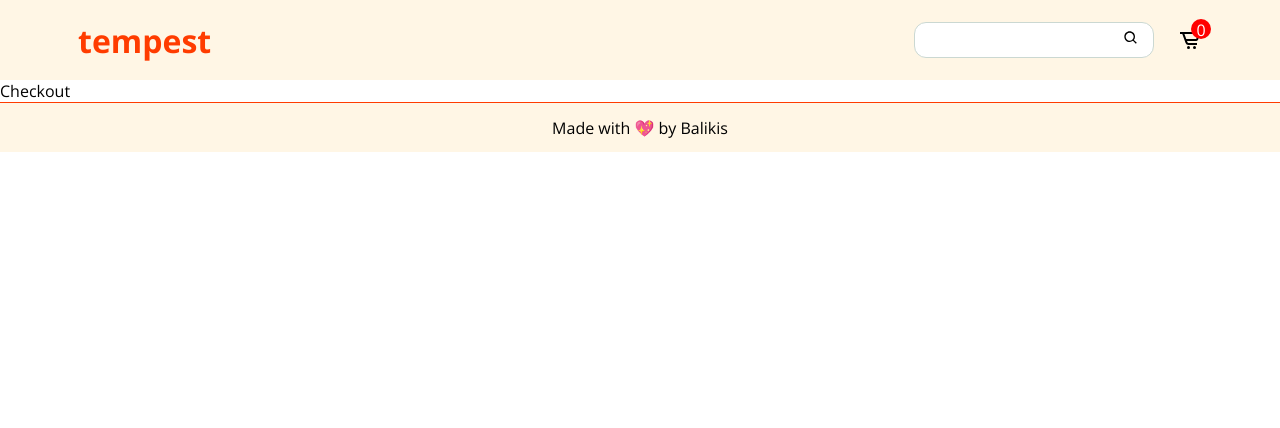
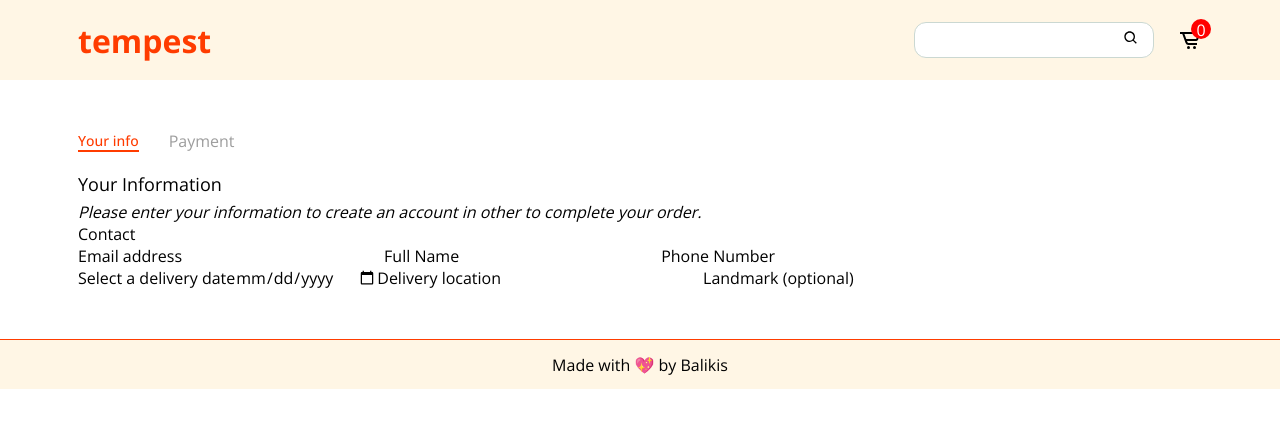
Before and after one commit to Qreamville/Tempest-Foods, a Next.js app: page /checkout in a window 1280 px wide. Shown: the top 428 px of the page. Built offline with nearby package versions, Linux system fonts and the light colour scheme.

Commit message:
feat: update checkout page

```diff
--- a/app/checkout/page.tsx
+++ b/app/checkout/page.tsx
@@ -1,7 +1,25 @@
-import React from "react";
+"use client";
+
+import Payment from "@/components/Checkout/Payment";
+import YourInfo from "@/components/Checkout/YourInfo";
+import React, { useState } from "react";
 
 const Checkout = () => {
-  return <div>Checkout</div>;
+  const [tab, setTab] = useState("info");
+  const currentTab = tab === "info";
+
+  return (
+    <main className="checkout-page">
+      <div className="tab">
+        <div className={`${currentTab ? "is-active" : ""}`}>Your info</div>
+        <div>Payment</div>
+      </div>
+      <div>
+        {tab === "info" && <YourInfo />}
+        {tab === "payment" && <Payment />}
+      </div>
+    </main>
+  );
 };
 
 export default Checkout;
--- /dev/null
+++ b/components/Checkout/InfoForm.tsx
@@ -0,0 +1,27 @@
+import React from "react";
+
+const InfoForm = () => {
+  return (
+    <form>
+      <h4>Contact</h4>
+      <div className="contact">
+        <label htmlFor="email">Email address</label>
+        <input type="text" id="email" />
+        <label htmlFor="full-name">Full Name</label>
+        <input type="text" id="full-name" />
+        <label htmlFor="phone-no">Phone Number</label>
+        <input type="text" id="phone-no" />
+      </div>
+      <div className="delivery-details">
+        <label htmlFor="delivery-date">Select a delivery date</label>
+        <input type="date" id="delivery-date" />
+        <label htmlFor="delivery-location">Delivery location</label>
+        <input type="text" id="delivery-location" />
+        <label htmlFor="landmark">Landmark (optional)</label>
+        <input type="text" id="landmark" />
+      </div>
+    </form>
+  );
+};
+
+export default InfoForm;
--- /dev/null
+++ b/components/Checkout/Payment.tsx
@@ -0,0 +1,7 @@
+import React from "react";
+
+const Payment = () => {
+  return <div>Payment</div>;
+};
+
+export default Payment;
--- /dev/null
+++ b/components/Checkout/YourInfo.tsx
@@ -0,0 +1,19 @@
+import React from "react";
+import InfoForm from "./InfoForm";
+
+const YourInfo = () => {
+  return (
+    <div className="info">
+      <div className="header">
+        <h4>Your Information</h4>
+        <span>
+          Please enter your information to create an account in other to
+          complete your order.
+        </span>
+      </div>
+      <InfoForm />
+    </div>
+  );
+};
+
+export default YourInfo;
--- a/package.json
+++ b/package.json
@@ -9,6 +9,7 @@
     "lint": "next lint"
   },
   "dependencies": {
+    "@hookform/resolvers": "^3.1.1",
     "@supabase/supabase-js": "^2.26.0",
     "@types/node": "18.16.1",
     "@types/react": "18.2.0",
@@ -20,9 +21,11 @@
     "query-string": "^8.1.0",
     "react": "^18.2.0",
     "react-dom": "^18.2.0",
+    "react-hook-form": "^7.45.1",
     "react-icons": "^4.9.0",
     "sass": "^1.63.3",
     "typescript": "5.0.4",
+    "zod": "^3.21.4",
     "zustand": "^4.3.8"
   }
 }
--- a/styles/index.scss
+++ b/styles/index.scss
@@ -4,6 +4,7 @@
 
 @import "./page/home.scss";
 @import "./page/search.scss";
+@import "./page/checkout.scss";
 
 @import "./components/navbar.scss";
 @import "./components/footer.scss";
--- /dev/null
+++ b/styles/page/checkout.scss
@@ -0,0 +1,35 @@
+.checkout-page {
+  @include container;
+  margin-top: 50px;
+  margin-bottom: 50px;
+
+  .tab {
+    display: flex;
+    align-items: center;
+    column-gap: 30px;
+
+    div {
+      color: #9d9d9d;
+    }
+
+    .is-active {
+      color: $rose;
+      font-weight: 500;
+      font-size: 14px;
+      border-bottom: 2px solid $rose;
+    }
+  }
+
+  .info {
+    margin-top: 20px;
+
+    .header h4 {
+      font-size: 1.125rem;
+      margin-bottom: 5px;
+    }
+
+    .header span {
+      font-style: italic;
+    }
+  }
+}
```
Also changed, not shown: 1 other file (tests, documents, lock files or other folders).
